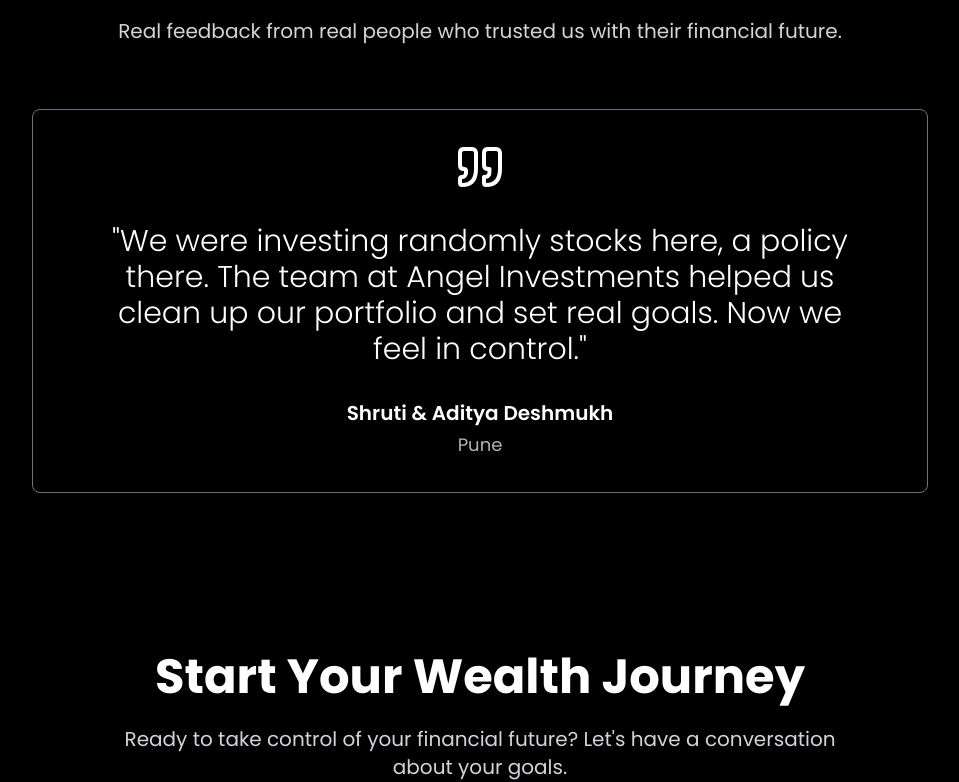
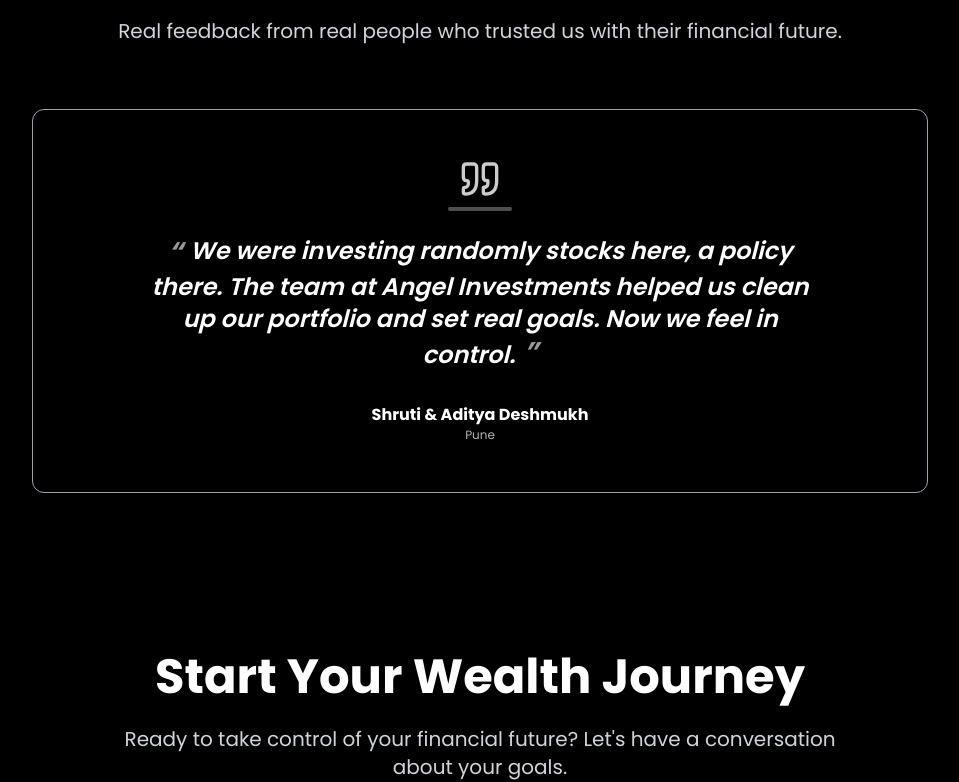
Before and after one commit to Abhishekrgadad/WealthwiseReact, a React (Vite) app in the folder Wealth/: page / in a window 1280 px wide. Shown: the part 4702-5484 px from the top of the page, without its empty margins (160-1119 px from the left). Built offline with nearby package versions, Linux system fonts and the light colour scheme.

Commit message:
[FIX] Testimonial containers

```diff
--- a/Wealth/src/components/sections/Testimonials.tsx
+++ b/Wealth/src/components/sections/Testimonials.tsx
@@ -92,38 +92,26 @@
               animate={{ opacity: 1, x: 0 }}
               exit={{ opacity: 0, x: -100 }}
               transition={{ duration: 0.8 }}
-                className={`absolute inset-0 ${testimonials[currentIndex].background} p-12 flex items-center justify-center border rounded-lg border-gray-500`}
+              className={`absolute inset-0 ${testimonials[currentIndex].background} bg-opacity-90 p-10 flex items-center justify-center border rounded-xl border-gray-400 shadow-2xl`}
             >
-                <div className="text-center">
-                  <Quote size={48} className={`mx-auto mb-8 ${testimonials[currentIndex].textColor}`} />
-                  <blockquote className={`text-2xl lg:text-3xl font-light ${testimonials[currentIndex].textColor} mb-8 leading-relaxed max-w-3xl`}>
-                    "{testimonials[currentIndex].quote}"
+              <div className="flex flex-col items-center justify-center w-full h-full text-center">
+              <div className="flex flex-col items-center gap-2 mb-6">
+                <Quote size={40} className={`mx-auto ${testimonials[currentIndex].textColor} opacity-80`} />
+                <span className="block w-16 h-1 bg-white opacity-30 rounded-full"></span>
+              </div>
+              <blockquote className={`relative text-xl lg:text-2xl font-semibold italic ${testimonials[currentIndex].textColor} mb-6 leading-relaxed max-w-2xl mx-auto`}>
+                <span className="text-3xl text-white opacity-60 align-top mr-2">“</span>
+                {testimonials[currentIndex].quote}
+                <span className="text-3xl text-white opacity-60 align-bottom ml-2">”</span>
               </blockquote>
-                  <div className={`${testimonials[currentIndex].textColor}`}>
-                    <p className="text-xl font-semibold mb-1">
-                      {testimonials[currentIndex].author}
-                    </p>
-                    <p className="text-lg opacity-70">
-                      {testimonials[currentIndex].location}
-                    </p>
+              <div className="flex flex-col items-center mt-2">
+                <p className={`text-base font-bold ${testimonials[currentIndex].textColor}`}>{testimonials[currentIndex].author}</p>
+                <p className={`text-xs opacity-70 ${testimonials[currentIndex].textColor}`}>{testimonials[currentIndex].location}</p>
               </div>
               </div>
             </motion.div>
         </AnimatePresence>
         </div>
-
-          {/* Pagination Dots */}
-          {/* <div className="flex justify-center space-x-3 mt-8">
-            {testimonials.map((_, index) => (
-              <button
-                key={index}
-                onClick={() => setCurrentIndex(index)}
-                className={`w-3 h-3 rounded-full transition-all duration-300 ${
-                  index === currentIndex ? 'bg-white' : 'bg-gray-600'
-                }`}
-              />
-            ))}
-          </div> */}
       </div>
       </div>
     </section>
```
Lines whose indentation alone changed are shown as unchanged.
